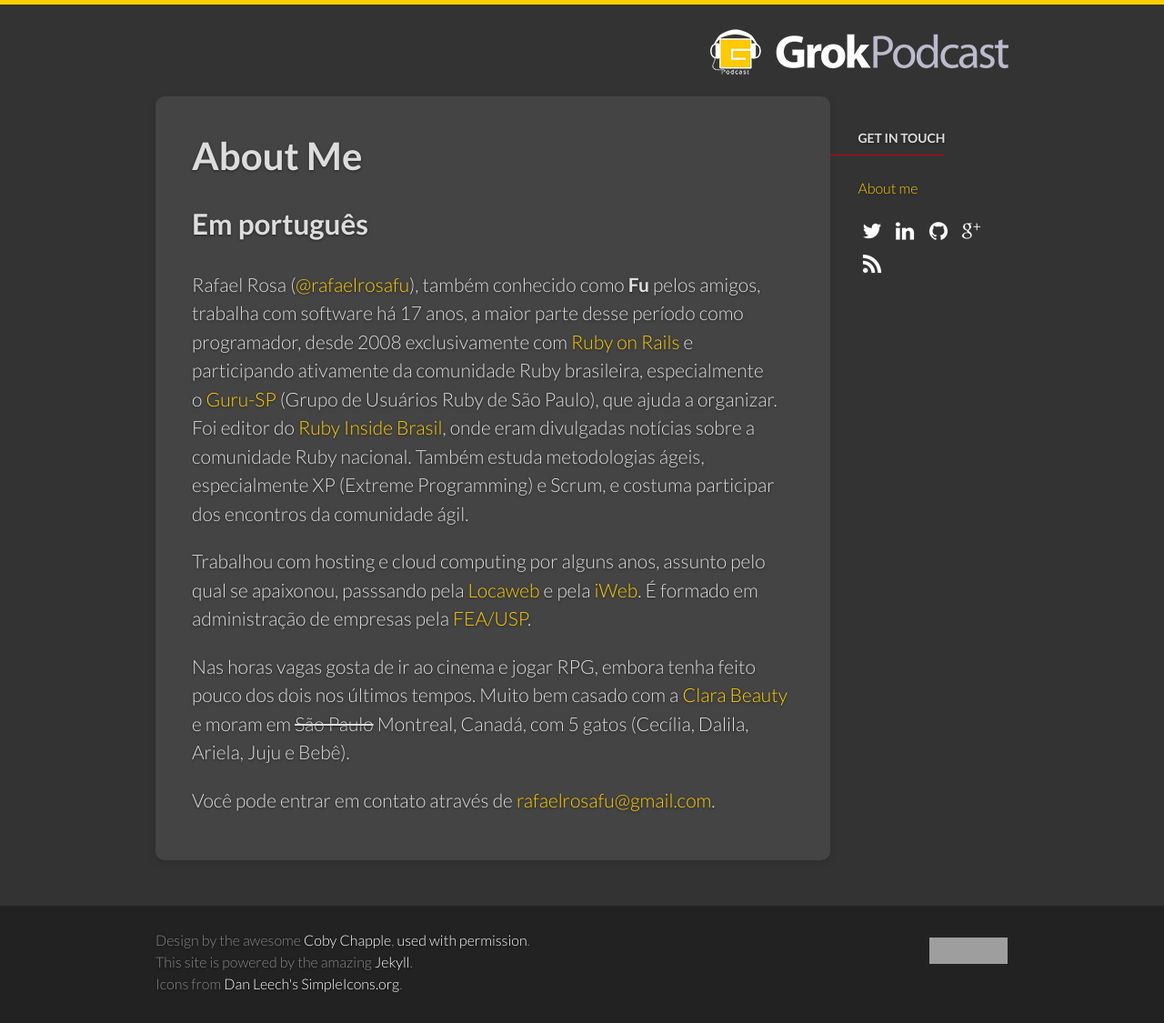
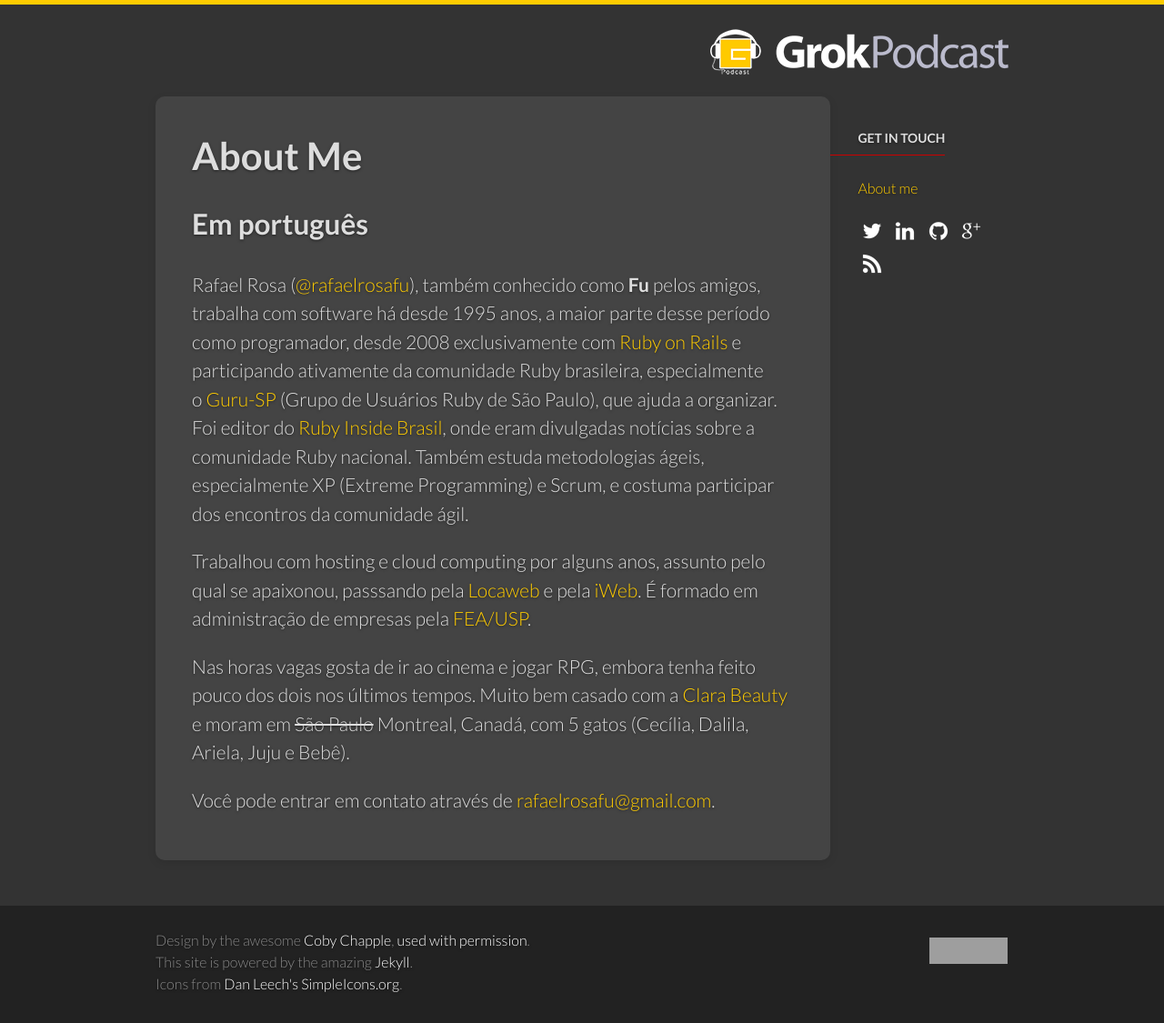
Before and after one commit to rafaelrosafu/blog_rafaelrosafu, a Jekyll site: the page built from about/index.md, in a window 1280 px wide. Shown: the whole page at 91% size. Built offline with Jekyll 4.4.1, drawn with Linux system fonts in a browser that asks for light colours; some web fonts are replaced; grey boxes are pictures that could not be loaded.

Commit message:
Tweaked date on about page

```diff
--- a/about/index.md
+++ b/about/index.md
@@ -6,7 +6,7 @@
 
 ## Em português
 
-Rafael Rosa ([@rafaelrosafu](http://twitter.com/rafaelrosafu)), também conhecido como **Fu** pelos amigos, trabalha com software há 17 anos, a maior parte desse período como programador, desde 2008 exclusivamente com [Ruby on Rails](http://www.rubyonrails.org/) e participando ativamente da comunidade Ruby brasileira, especialmente o [Guru-SP](http://www.guru-sp.org/) (Grupo de Usuários Ruby de São Paulo), que ajuda a organizar. Foi editor do [Ruby Inside Brasil](http://www.rubyinside.com.br/), onde eram divulgadas notícias sobre a comunidade Ruby nacional. Também estuda metodologias ágeis, especialmente XP (Extreme Programming) e Scrum, e costuma participar dos encontros da comunidade ágil.
+Rafael Rosa ([@rafaelrosafu](http://twitter.com/rafaelrosafu)), também conhecido como **Fu** pelos amigos, trabalha com software há desde 1995 anos, a maior parte desse período como programador, desde 2008 exclusivamente com [Ruby on Rails](http://www.rubyonrails.org/) e participando ativamente da comunidade Ruby brasileira, especialmente o [Guru-SP](http://www.guru-sp.org/) (Grupo de Usuários Ruby de São Paulo), que ajuda a organizar. Foi editor do [Ruby Inside Brasil](http://www.rubyinside.com.br/), onde eram divulgadas notícias sobre a comunidade Ruby nacional. Também estuda metodologias ágeis, especialmente XP (Extreme Programming) e Scrum, e costuma participar dos encontros da comunidade ágil.
 
 Trabalhou com hosting e cloud computing por alguns anos, assunto pelo qual se apaixonou, passsando pela [Locaweb](http://www.locaweb.com.br/) e pela [iWeb](http://iweb.com). É formado em administração de empresas pela [FEA/USP](http://www.fea.usp.br/).
 
```
